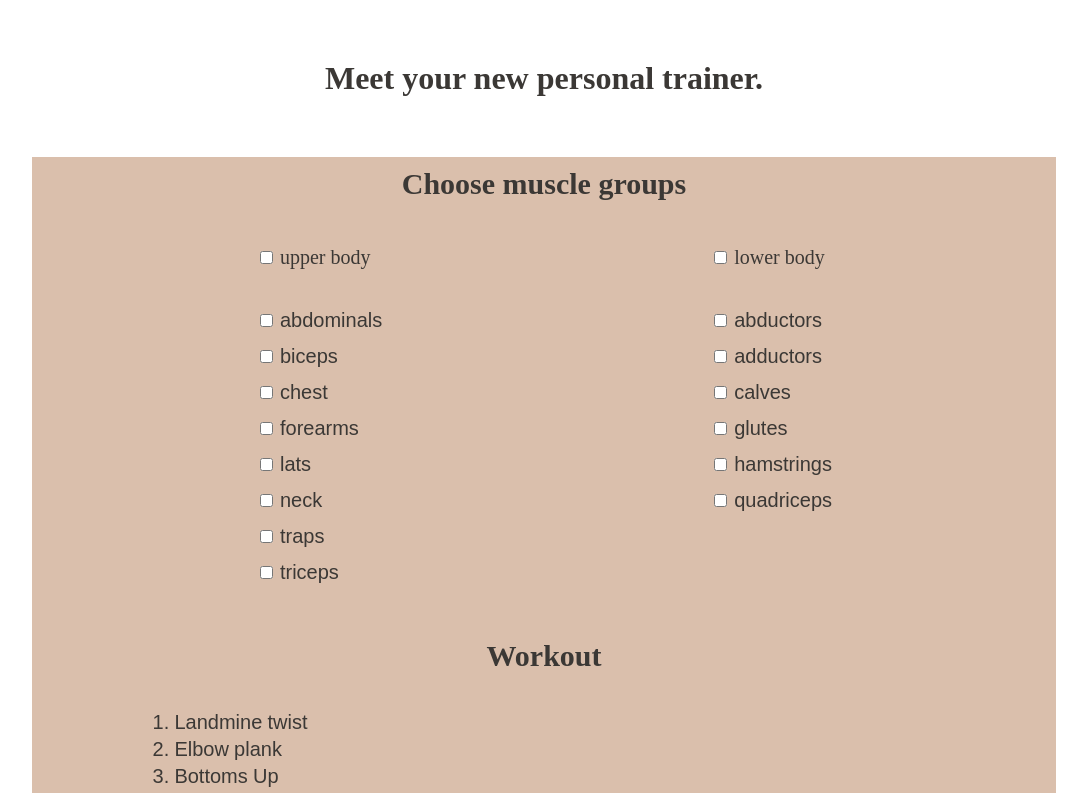
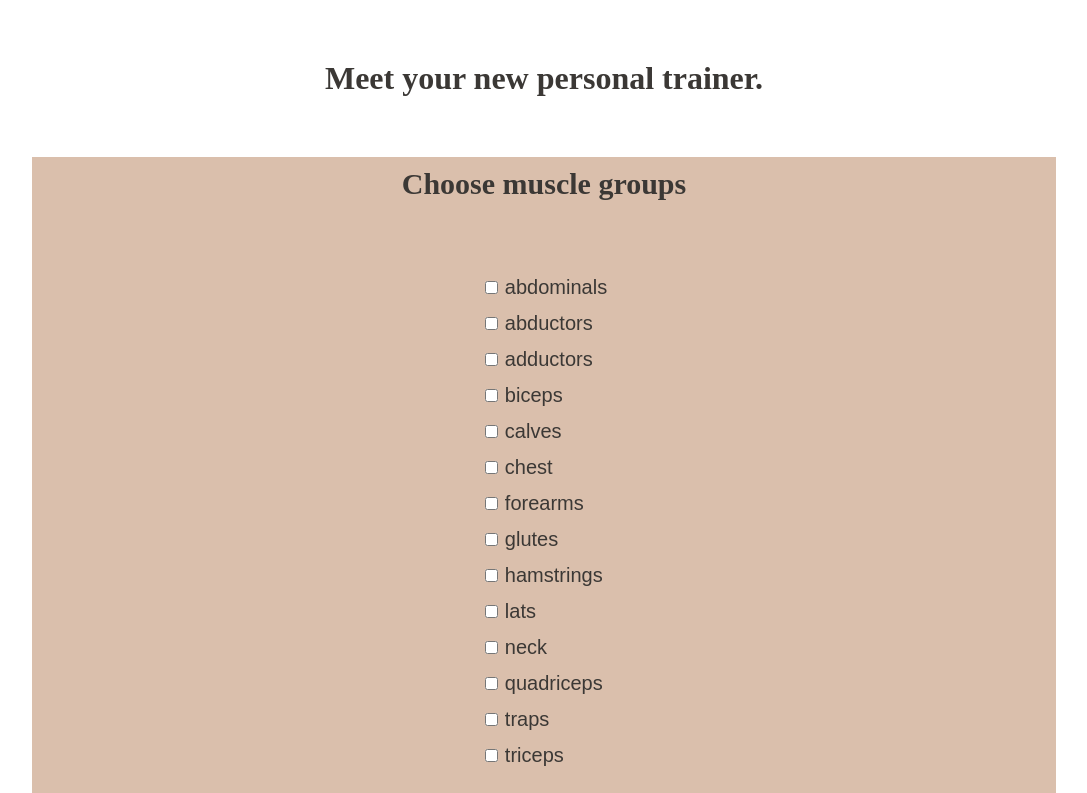
Before and after one commit to gosikxo/personal-trainer-app, a React (Create React App) app: page / in a window 1280 px wide. Shown: the top 793 px of the page, without its empty margins (96-1183 px from the left). Built offline with nearby package versions, Linux system fonts and the light colour scheme; data requests are answered from the project's data file; a web font is replaced by a local one.

Commit message:
Add chosen muscle types to state, filter exercises depending on checked input, map inputs

```diff
--- a/package.json
+++ b/package.json
@@ -12,6 +12,7 @@
     "@types/react": "^18.0.28",
     "@types/react-dom": "^18.0.11",
     "json-server": "^0.17.2",
+    "lodash": "^4.17.21",
     "netlify": "^13.1.2",
     "react": "^18.2.0",
     "react-dom": "^18.2.0",
@@ -43,5 +44,8 @@
       "last 1 firefox version",
       "last 1 safari version"
     ]
+  },
+  "devDependencies": {
+    "@types/lodash": "^4.14.191"
   }
 }
--- a/src/App.tsx
+++ b/src/App.tsx
@@ -1,12 +1,13 @@
-import { ChangeEvent, useState } from "react";
+import { ChangeEvent, useMemo, useState } from "react";
 import { Parameters } from "./components/Parameters";
 import Workout from "./components/Workout";
 import { Excercise } from "./types";
 import { useEffect } from "react";
+import uniq from "lodash/uniq"
 
 function App() {
   const [exercises, setExercises] = useState<Array<Excercise>>([])
-  const [exercise, setExercise] = useState("")
+  const [chosenMuscleTypes, setChosenMuscleTypes] = useState<Record<string, boolean>>({});
 
   const fetchData = async () => {
     try {
@@ -19,19 +20,16 @@ function App() {
   }
 
   function handleChange(event: ChangeEvent<HTMLInputElement>) {
-    if (event.target.checked) {
-      setExercise(event.target.id)
-      setExercises(exercises.filter((exercise) => {
-        return exercise.muscle === event.target.id
-      }))
-    } else {
-      setExercises(exercises)
-    }
+    setChosenMuscleTypes(previousValue => ({ ...previousValue, [event.target.id]: event.target.checked }))
   }
+
+  console.log(chosenMuscleTypes)
 
   useEffect(() => {
     fetchData()
   }, [])
+
+  const muscleTypes = useMemo(() => uniq(exercises.map(exercise => exercise.muscle)), [exercises])
 
   return (
     <div className="App">
@@ -39,8 +37,8 @@ function App() {
         Meet your new personal trainer.
       </h1>
       <div className="container">
-        <Parameters handleChange={handleChange} />
-        <Workout exercises={exercises} />
+        <Parameters handleChange={handleChange} muscleTypes={muscleTypes} chosenMuscleTypes={chosenMuscleTypes} />
+        <Workout exercises={exercises.filter(exercise => chosenMuscleTypes[exercise.muscle])} />
       </div>
     </div>
   );
--- a/src/components/Parameters.tsx
+++ b/src/components/Parameters.tsx
@@ -2,25 +2,31 @@ import React, { ChangeEvent } from 'react'
 
 interface Props {
     handleChange: (event: ChangeEvent<HTMLInputElement>) => void,
+    muscleTypes: Array<string>
+    chosenMuscleTypes: Record<string,boolean>
 }
 
-export const Parameters = ({ handleChange }: Props) => {
+export const Parameters = ({ handleChange, muscleTypes, chosenMuscleTypes }: Props) => {
     return (
         <div className='parameters'>
             <h2>Choose muscle groups</h2>
             <div className='checkboxes'>
                 <div className='upperBody'>
                     <div>
-                        <div className='upperAndLowerBody'>
+                        {/* <div className='upperAndLowerBody'>
                             <input type='checkbox' id="upper body" name="upper body" />
                             <label>upper body</label>
-                        </div>
+                        </div> */}
                     </div>
                     <br></br>
-                    <div>
-                        <input type='checkbox' id="abdominals" name="abdominals" onChange={
-                            handleChange
-                        } />
+                    {muscleTypes.map((muscleType: string) => {
+                        return <div>
+                        <input type='checkbox' checked={chosenMuscleTypes[muscleType]} id={muscleType} name={muscleType} onChange={handleChange}></input>
+                            <label>{muscleType}</label>
+                        </div>
+                    })}
+                    {/* <div>
+                        <input type='checkbox' id="abdominals" name="abdominals" onChange={handleChange} />
                         <label>abdominals</label>
                     </div>
                     <div>
@@ -76,9 +82,9 @@ export const Parameters = ({ handleChange }: Props) => {
                     </div>
                     <div><input type='checkbox' id="quadriceps" name="quadriceps" />
                         <label>quadriceps</label>
-                    </div>
+                    </div>*/}
                 </div>
             </div>
-        </div>
+        </div >
     )
 }
--- a/src/components/Workout.tsx
+++ b/src/components/Workout.tsx
@@ -8,7 +8,7 @@ const Workout = ({ exercises }: { exercises: Array<Excercise> }) => {
       <ol>
         {exercises.map((exercise: Excercise) => (
           <li>
-            {exercise.name}
+            {exercise.name} ({exercise.muscle})
           </li>
         ))}
       </ol>
```
Also changed, not shown: 1 other file (tests, documents, lock files or other folders).
